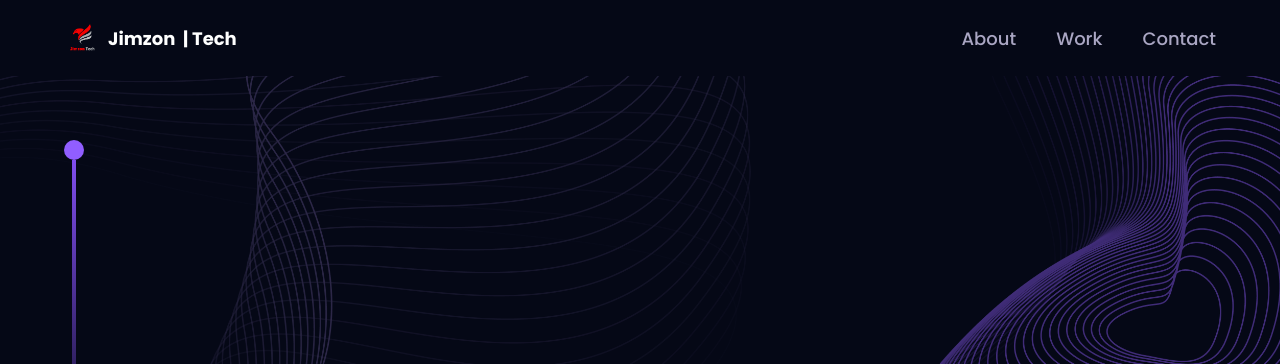
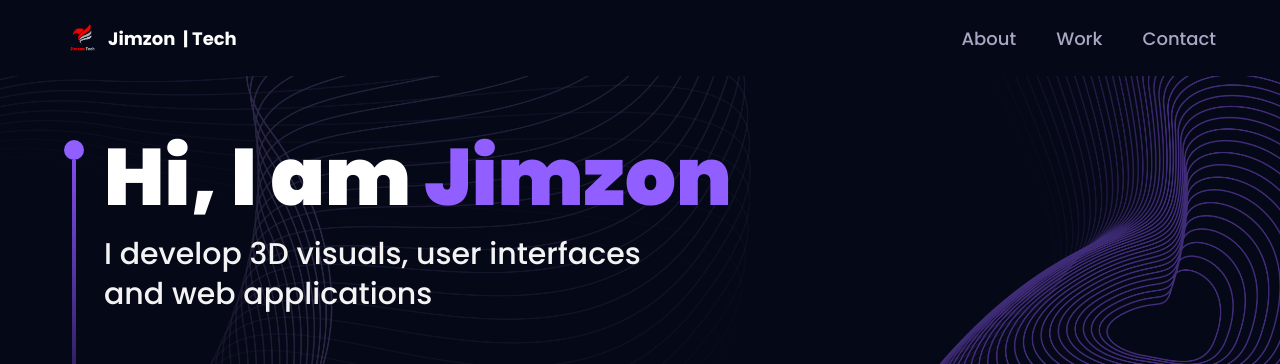
Before and after one commit to Jimzon/3D-Web-Portfolio, a React (Vite) app: page / in a window 1280 px wide. Shown: the top 364 px of the page. Built offline with nearby package versions, Linux system fonts and the light colour scheme.

Commit message:
hero texts

```diff
--- a/src/components/Hero.jsx
+++ b/src/components/Hero.jsx
@@ -13,6 +13,15 @@ const Hero = () => {
           <div className="w-5 h-5 rounded-full bg-[#915eff]" />
           <div className="w-1 sm:h-80 h-40 violet-gradient" />
         </div>
+        <div>
+          <h1 className={`${styles.heroHeadText} text-white`}>
+            Hi, I am <span className="text-[#915eff]">Jimzon</span>
+          </h1>
+          <p className={`${styles.heroSubText} mt-2 text-white-100`}>
+            I develop 3D visuals, user interfaces{" "}
+            <br className="sm:block hidden" /> and web applications
+          </p>
+        </div>
       </div>
     </section>
   );
```
